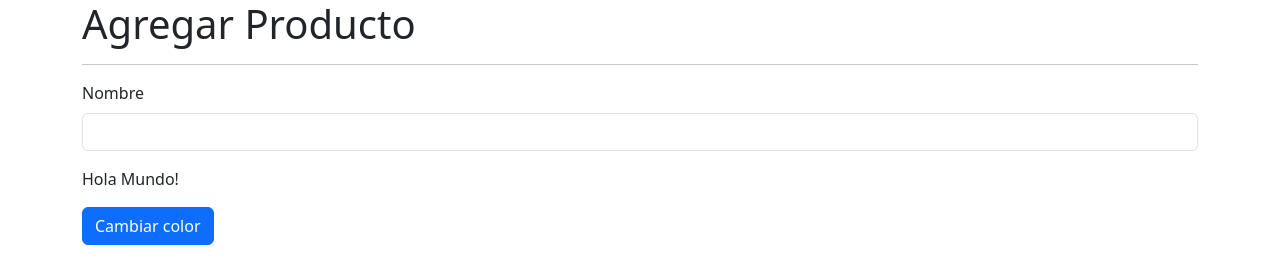
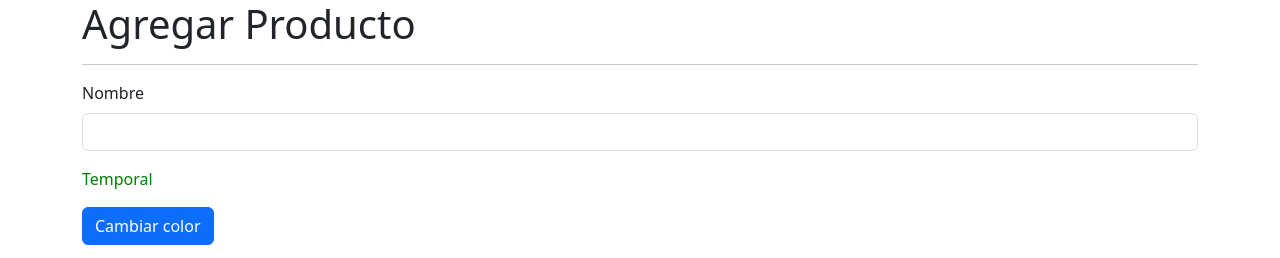
Before and after one commit to magadiflo/directives-signals-app, an Angular app: page /products/product in a window 1280 px wide. Shown: the top 258 px of the page. Built offline with nearby package versions, Linux system fonts and the light colour scheme.

Commit message:
Directive, uso del @Input() - Cambiar el color del host

```diff
--- a/src/app/products/pages/product-page/product-page.component.html
+++ b/src/app/products/pages/product-page/product-page.component.html
@@ -6,7 +6,7 @@
     <input type="text" formControlName="name" class="form-control" id="name">
   </div>
   <div class="col-auto my-3">
-    <span customLabel></span>
+    <span customLabel [color]="color">Temporal</span>
   </div>
   <div class="row">
     <div class="col">
--- a/src/app/shared/directives/custom-label.directive.ts
+++ b/src/app/shared/directives/custom-label.directive.ts
@@ -1,4 +1,4 @@
-import { Directive, ElementRef, OnInit } from '@angular/core';
+import { Directive, ElementRef, Input, OnInit } from '@angular/core';
 
 @Directive({
   selector: '[customLabel]'
@@ -6,16 +6,26 @@
 export class CustomLabelDirective implements OnInit {
 
   private _htmlElement?: ElementRef<HTMLElement>;
+  private _color: string = 'blue';
 
   constructor(private _el: ElementRef<HTMLElement>) {
     console.log(this._el);
     this._htmlElement = this._el;
+  }
 
-    this._htmlElement.nativeElement.innerHTML = 'Hola Mundo!';
+  @Input()
+  public set color(value: string) {
+    this._color = value;
+    this.setStyle();
   }
 
   ngOnInit(): void {
-    console.log('ngOnInit - customLabel');
+    this.setStyle();
+  }
+
+  setStyle(): void {
+    if (!this._htmlElement) return;
+    this._htmlElement!.nativeElement.style.color = this._color;
   }
 
 }
```
